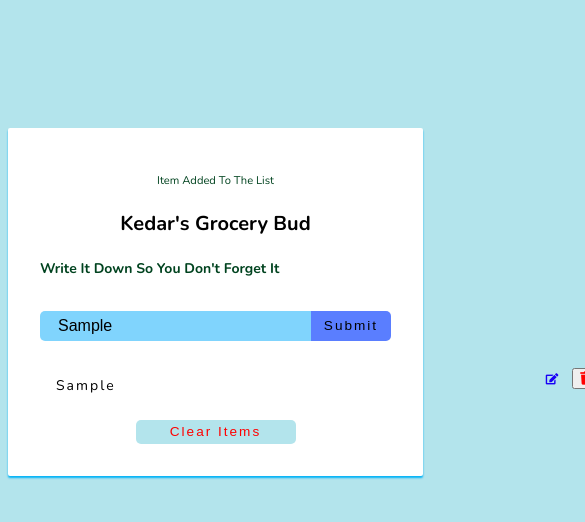
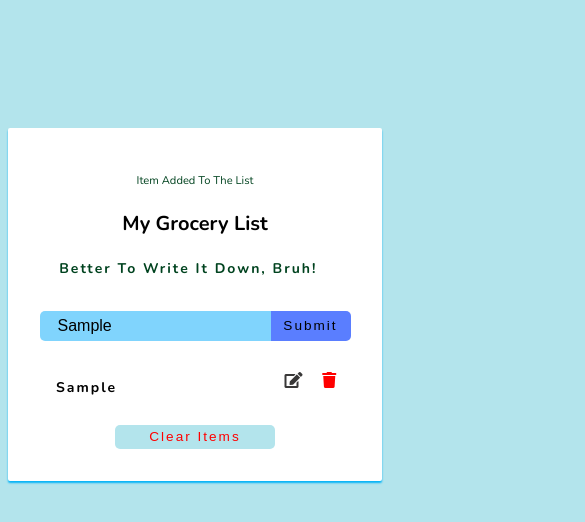
Before and after one commit to kkedarr/Grocery-Bud, a plain HTML site: page index.html in a window 390 px wide. Both pictures are taken after typing "Sample" into the empty fields and a click on the button "Submit". Shown: the top 522 px of the page, 585 px wide, since content can reach past the window. Drawn offline with nearby package versions, Linux system fonts and the light colour scheme.

Commit message:
grocery bud second commit

```diff
--- a/index.html
+++ b/index.html
@@ -18,8 +18,8 @@
         <!--Form-->
         <form action="" class="grocery-form">
             <p class="alert"> </p>
-            <h3 class="the-title">Kedar's Grocery Bud</h3>
-            <h4 class="subtitle">Write it down so you don't forget it</h4>
+            <h3 class="the-title">My Grocery List</h3>
+            <h4 class="subtitle">Better to write it down, bruh!</h4>
             <br>
             <div class="form-control">
                 <input type="text" id="grocery" placeholder="e.g eggs">
--- a/style.css
+++ b/style.css
@@ -269,7 +269,7 @@ main {
 }
 
 .edit-btn {
-    color: #1900f6;
+    color: #8c8b8b;
 }
 
 .edit-btn:hover {
@@ -278,11 +278,11 @@ main {
 }
 
 .delete-btn {
-    color: #ff0000;
+    color: #8c8b8b;
 }
 
 .delete-btn:hover {
-    color: #000000;
+    color: #ff0000;
     transition: 0.5s ease-in-out;
 }
 
@@ -316,4 +316,62 @@ main {
         height: 800px;
     }
 
+    .edit-btn {
+        color: #393838;
+    }
+
+    .edit-btn:hover {
+        color: #2419fc;
+        transition: 0.5s ease-in-out;
+    }
+
+    .delete-btn {
+        color: #ff0000;
+    }
+
+    .delete-btn:hover {
+        color: #ff0000;
+        transition: 0.5s ease-in-out;
+    }
+
+    .grocery-item {
+        display: flex;
+        flex-direction: row;
+        align-items: center;
+        justify-content: space-between;
+        margin-bottom: 0.5rem;
+        transition: 0.5s ease-in-out;
+        padding: 0.25rem 1rem;
+        border-radius: 5px;
+        text-transform: capitalize;
+        width: 93%;
+        max-height: fit-content;
+        cursor: pointer;
+        font-weight: 700;
+    }
+
+    .edit-btn, .delete-btn {
+        background: transparent;
+        border-color: transparent;
+        cursor: pointer;
+        font-size: 1rem;
+        margin: 0.5rem 0;
+        transition: 0.8s ease-in-out;
+    }
+
+    .section-center {
+        background: #ffffff;
+        border-radius: 2px;
+        box-shadow: #7ff6ff;
+        transition: 0.2s ease-in;
+        padding: 2rem;
+        width: auto;
+    }
+
+    .subtitle {
+        letter-spacing: 2px;
+        justify-content: center;
+        margin-left: 1.2rem;
+    }
+
 }
```
